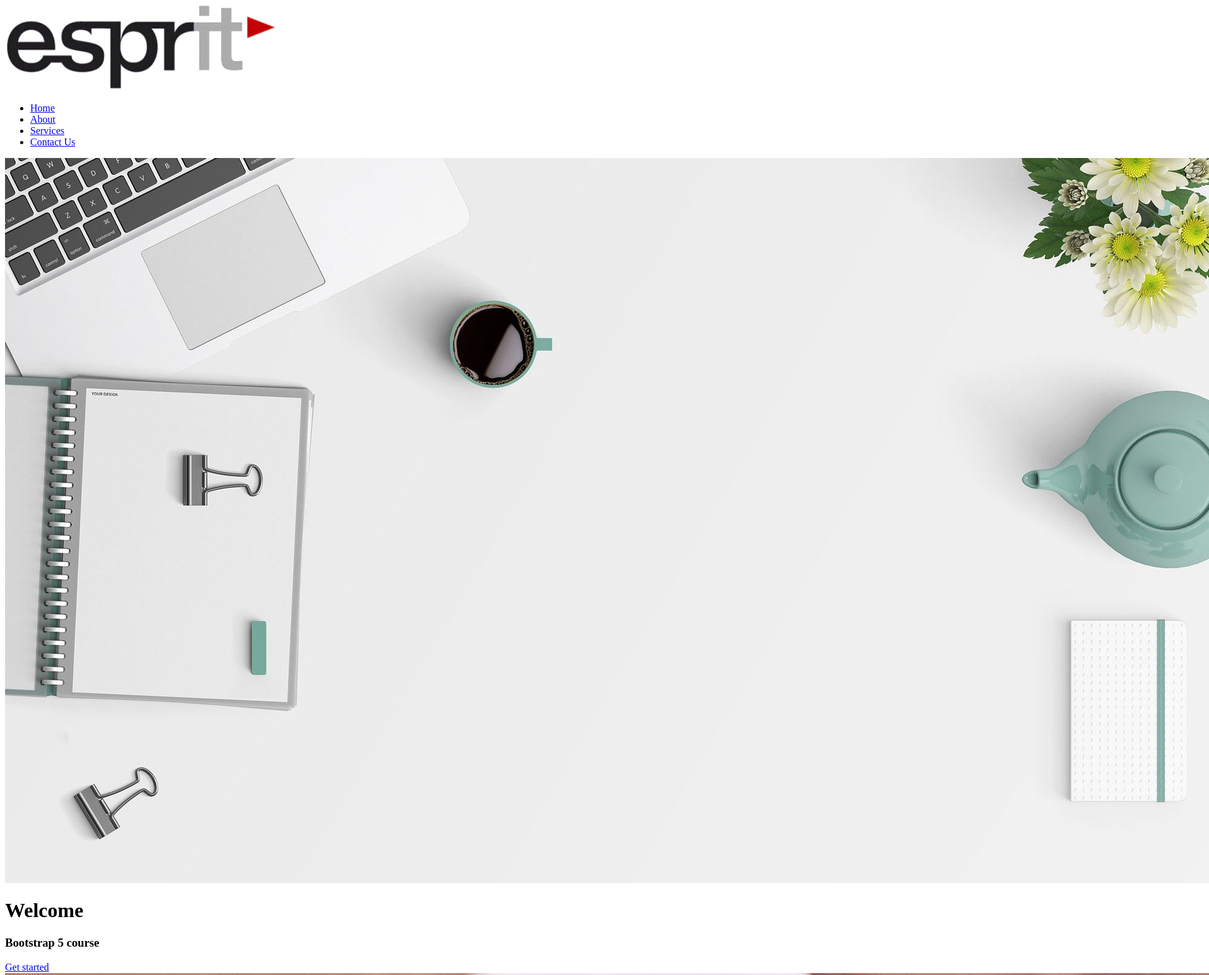
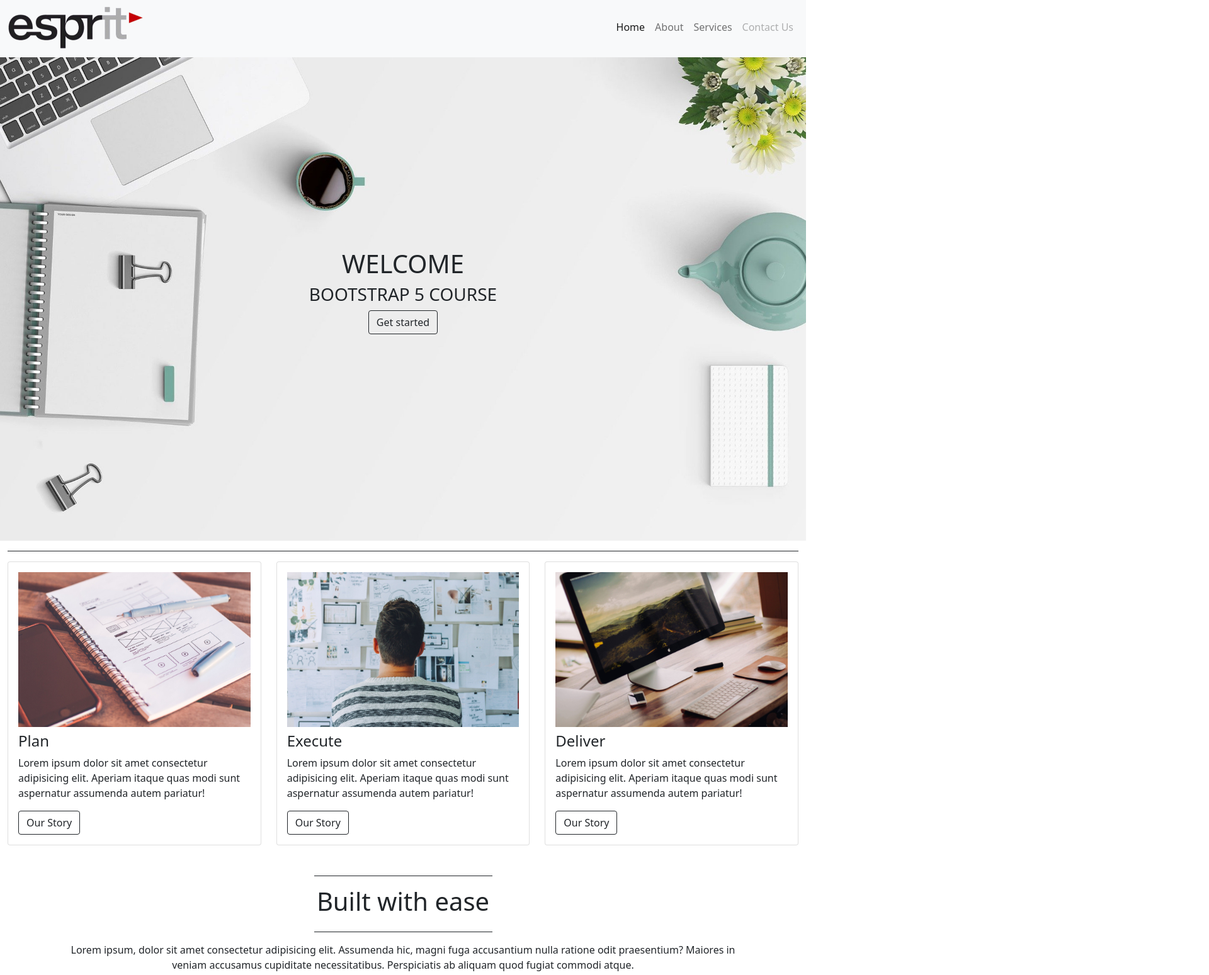
Before and after one commit to Integration-WEB/workshop3-mounaayed, a plain HTML site: page index.html in a window 1280 px wide. Shown: the part 5-1554 px from the top of the page at 63% size, 1920 px wide, since content can reach past the window. Drawn offline with nearby package versions, Linux system fonts and the light colour scheme.

Commit message:
"workshop3"

```diff
--- a/css/style.css
+++ b/css/style.css
@@ -15,6 +15,9 @@ body {
 
 #contact {
   z-index: 1000;
+}
+.caption{
+  top: 50%;
 }
 
 
@@ -64,7 +67,9 @@ body {
 }
 /* Devices under 768px (md) */
 @media (max-width: 768px) {
-
+  .caption{
+    top: 30%;
+  }
 }
 /* Devices under 576px (sm) */
 @media (max-width: 576px) {
--- a/index.html
+++ b/index.html
@@ -4,64 +4,91 @@
     <meta charset="UTF-8">
     <meta name="viewport" content="width=device-width, initial-scale=1.0">
     <title>Bootstrap 5 - Starter Example</title>
+    <link href="css/style.css" rel="stylesheet"></link>
+    <link href="https://cdn.jsdelivr.net/npm/bootstrap@5.1.3/dist/css/bootstrap.min.css" rel="stylesheet" integrity="sha384-1BmE4kWBq78iYhFldvKuhfTAU6auU8tT94WrHftjDbrCEXSU1oBoqyl2QvZ6jIW3" crossorigin="anonymous">
+    <script src="https://kit.fontawesome.com/d61ebc288f.js" crossorigin="anonymous"></script>
 
 </head>
 <body>
 
 <!-- Start Home section-->
 <div id="home">
-    <nav class="" id="navbarResponsive">
-        <a href="#" class=""><img src="img/logo.png" alt="" class=""></a>
 
-
-        <div class="" id="navbarMenu">
-            <ul class="navbar-nav ms-3">
-                <li class=""><a href="#home" class="">Home</a></li>
-                <li class=""><a href="#about" class="">About</a></li>
-                <li class=""><a href="#service" class="">Services</a></li>
-                <li class=""><a href="#contact" class="">Contact Us</a></li>
+    <nav class="navbar navbar-expand-lg navbar-light bg-light ">
+        <div class="container-fluid">
+          <a class="navbar-brand" href="#"><img src="img/logo.png" alt="" class="w-50"></a>
+          <button class="navbar-toggler" type="button" data-bs-toggle="collapse" data-bs-target="#navbarNav" aria-controls="navbarNav" aria-expanded="false" aria-label="Toggle navigation">
+            <span class="navbar-toggler-icon"></span>
+          </button>
+          <div class="collapse navbar-collapse d-flex justify-content-end" id="navbarNav">
+            <ul class="navbar-nav ">
+              <li class="nav-item">
+                <a class="nav-link active" aria-current="page" href="#">Home</a>
+              </li>
+              <li class="nav-item">
+                <a class="nav-link" href="#">About</a>
+              </li>
+              <li class="nav-item">
+                <a class="nav-link" href="#">Services</a>
+              </li>
+              <li class="nav-item">
+                <a class="nav-link disabled">Contact Us </a>
+              </li>
             </ul>
+          </div>
         </div>
       </nav>
 
-    <img src="img/desktop.jpg" alt="esprit" class="">
 
-    <div class="caption">
+    <img src="img/desktop.jpg" alt="esprit" class="img-fluid">
+
+    <div class="caption text-center text-uppercase  position-absolute w-100 ">
+
         <h1>Welcome</h1>
         <h3>Bootstrap 5 course</h3>
-        <a href="#" class="">Get started</a>
+         <button type="button" class="btn btn-outline-dark">Get started</button>
     </div>
 
 </div>
 <!-- End Home section -->
 
 <!-- Start About section-->
-<div class="" id="about">
-    <div class=""></div>
-    <div class="">
+<div class="container-fluid" id="about">
+    <div class="border-top border-dark my-3"></div>
+    <div class="row">
 
-        <div class="">
-            <img src="img/1.jpg" alt="" class="">
-            <h4 class="">Plan</h4>
+        <div class="col-md-4">
+            <div class="card">
+            <div class="card-body">
+            <img src="img/1.jpg" alt="" class="img-fluid">
+            <h4 class="mt-2">Plan</h4>
             <p>Lorem ipsum dolor sit amet consectetur adipisicing elit. Aperiam itaque quas modi sunt aspernatur
                 assumenda autem pariatur!</p>
-            <a href="#" class="">Our Story</a>
+            <a href="#" class="btn btn-outline-dark">Our Story</a>
+        </div></div>
     </div>
 
-        <div class="">
-            <img src="img/2.jpg" alt="" class="">
-            <h4 class="">Execute</h4>
+        <div class="col-md-4">
+            <div class="card">
+                <div class="card-body">
+            <img src="img/2.jpg" alt="" class="img-fluid">
+            <h4 class="mt-2">Execute</h4>
             <p>Lorem ipsum dolor sit amet consectetur adipisicing elit. Aperiam itaque quas modi sunt aspernatur
                 assumenda autem pariatur!</p>
-            <a href="#" class="">Our Story</a>
+            <a href="#" class="btn btn-outline-dark">Our Story</a>
+        </div>
+        </div>
         </div>
 
-        <div class="">
-            <img src="img/3.jpg" alt="" class="">
-            <h4 class="">Deliver</h4>
+        <div class="col-md-4">
+            <div class="card">
+                <div class="card-body">
+            <img src="img/3.jpg" alt="" class="img-fluid">
+            <h4 class="mt-2">Deliver</h4>
             <p>Lorem ipsum dolor sit amet consectetur adipisicing elit. Aperiam itaque quas modi sunt aspernatur
                 assumenda autem pariatur!</p>
-            <a href="#" class="">Our Story</a>
+            <a href="#" class="btn btn-outline-dark ">Our Story</a>
+        </div> </div>
         </div>
 
     </div>
@@ -73,39 +100,22 @@
 
 <!-- Start Fixed Background IMG -->
 
-<div class="fixed-background" id="service">
-    <div class="services">
-        <div class="service-text">
-            <h1>Advance to the next level</h1>
-            <h3 class="">
-                ..See what's next...
-            </h3>
-            <a href="#" class="">Blue Pill</a>
-            <a href="#" class="">Red Pill</a>
 
-        </div>
-    </div>
-    <div class="fixed-wrap service-wrap">
-        <div class="fixed service-inner">
-            <img src="img/matrix.jpg" alt="" class="img-fluid">
-        </div>
-    </div>
-</div>
 
 <!-- End Fixed Background IMG -->
 
-<div id="contact" class="">
-    <div class="">
-        <div class=""></div>
-        <h1 class="">Built with ease</h1>
-        <div class=""></div>
-        <p class="">Lorem ipsum, dolor sit amet consectetur adipisicing elit. Assumenda hic, magni fuga accusantium
+<div id="contact" class=" mt-3 container p-3 text-center">
+    <div class="row d-flex justify-content-center">
+        <div class="border-top border-dark my-3 w-25"></div>
+        <h1 class="text-center">Built with ease</h1>
+        <div class="border-top border-dark my-3 w-25"></div>
+        <p class="text-center">Lorem ipsum, dolor sit amet consectetur adipisicing elit. Assumenda hic, magni fuga accusantium
             nulla ratione odit praesentium? Maiores in veniam accusamus cupiditate necessitatibus. Perspiciatis ab
             aliquam quod fugiat commodi atque.</p>
-        <p class="">Lorem ipsum dolor sit amet consectetur adipisicing elit. Expedita dolorum ullam vitae id
+        <p class="text-center">Lorem ipsum dolor sit amet consectetur adipisicing elit. Expedita dolorum ullam vitae id
             veritatis quidem eaque ratione, excepturi minima porro dicta. Voluptatem maxime magnam illo aliquam corporis
             provident sunt sequi?</p>
-        <a href="#" class="">Contact Us</a>
+        <button  type ="button"class="btn btn-outline-secondary w-25">Contact Us</button>
     </div>
 </div>
 
@@ -126,6 +136,6 @@
     </div>
 </footer>
 
-
+<script src="https://cdn.jsdelivr.net/npm/bootstrap@5.1.3/dist/js/bootstrap.bundle.min.js" integrity="sha384-ka7Sk0Gln4gmtz2MlQnikT1wXgYsOg+OMhuP+IlRH9sENBO0LRn5q+8nbTov4+1p" crossorigin="anonymous"></script>
 </body>
 </html>
```
Lines whose indentation alone changed are shown as unchanged.
